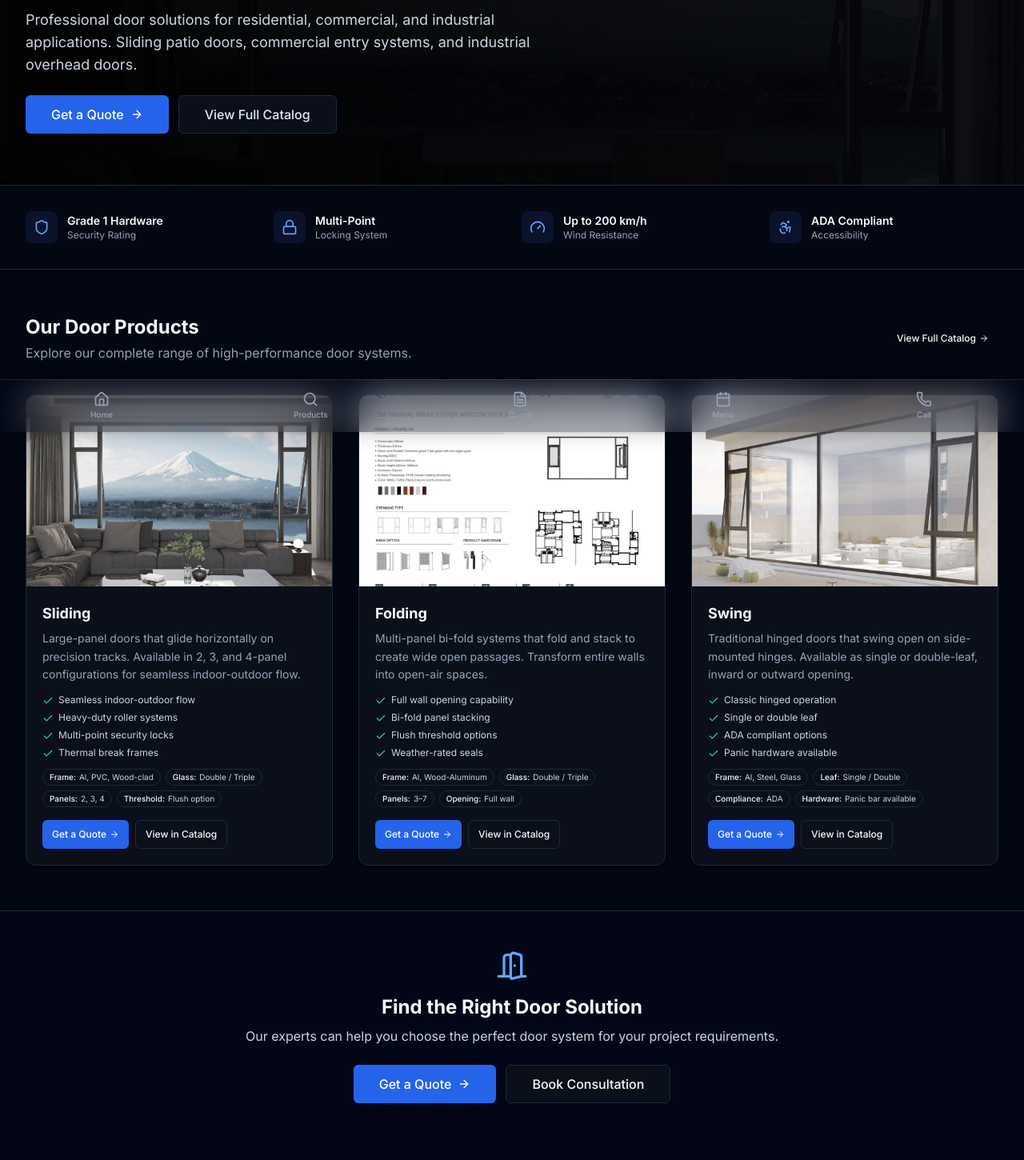
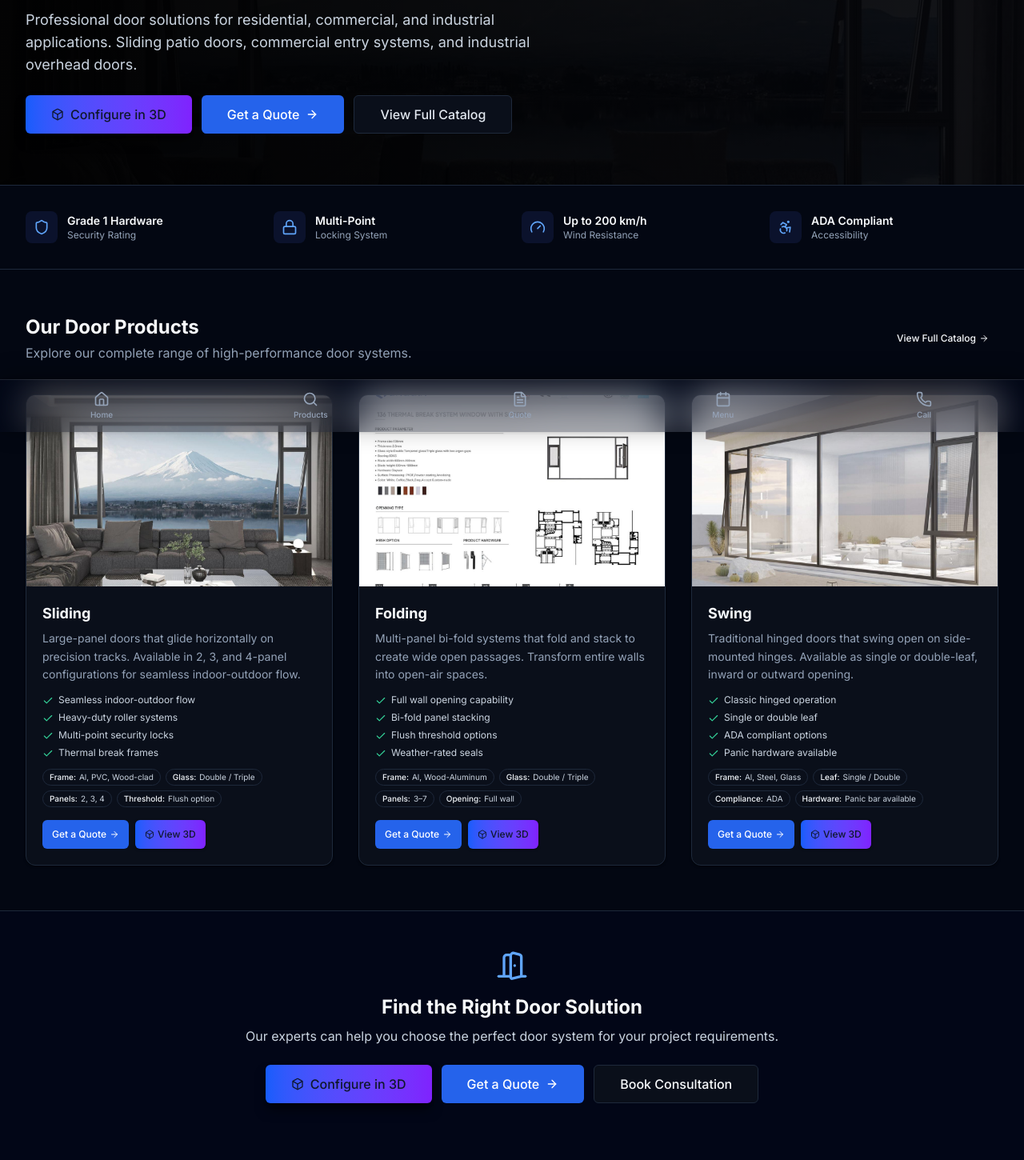
Before and after one commit to OL-Projects/verrex-website, a Next.js app: page /en/products/doors in a window 1280 px wide. Shown: the part 260-1710 px from the top of the page at 80% size. Built offline with nearby package versions, Linux system fonts and the light colour scheme.

Commit message:
feat: add 3D configurator buttons to doors page + upgrade all 3D buttons to eye-catching gradient style + catalog promo card

```diff
--- a/messages/en.json
+++ b/messages/en.json
@@ -567,6 +567,8 @@
     "typeSwingF2": "Single or double leaf",
     "typeSwingF3": "ADA compliant options",
     "typeSwingF4": "Panic hardware available",
+    "configure3d": "Configure in 3D",
+    "view3d": "View 3D",
     "ctaTitle": "Find the Right Door Solution",
     "ctaDesc": "Our experts can help you choose the perfect door system for your project requirements.",
     "bookConsultation": "Book Consultation"
--- a/messages/fr.json
+++ b/messages/fr.json
@@ -567,6 +567,8 @@
     "typeSwingF2": "Simple ou double vantail",
     "typeSwingF3": "Options conformes ADA",
     "typeSwingF4": "Quincaillerie antipanique disponible",
+    "configure3d": "Configurer en 3D",
+    "view3d": "Voir 3D",
     "ctaTitle": "Trouvez la bonne solution de portes",
     "ctaDesc": "Nos experts peuvent vous aider à choisir le système de portes parfait pour les exigences de votre projet.",
     "bookConsultation": "Réserver une consultation"
--- a/src/app/[locale]/catalog/page.tsx
+++ b/src/app/[locale]/catalog/page.tsx
@@ -165,9 +165,19 @@ export default function CatalogPage() {
                   <ul className="space-y-1.5">
                     <li><IntlLink href="/products/windows" className="flex items-center gap-2 text-sm text-slate-600 dark:text-slate-400 hover:text-blue-600 dark:hover:text-blue-400 transition-colors"><ChevronRight className="h-3.5 w-3.5" />{t('windowsSection')}</IntlLink></li>
                     <li><IntlLink href="/products/doors" className="flex items-center gap-2 text-sm text-slate-600 dark:text-slate-400 hover:text-blue-600 dark:hover:text-blue-400 transition-colors"><ChevronRight className="h-3.5 w-3.5" />{t('doorsSection')}</IntlLink></li>
-                    <li><IntlLink href="/products/window-types" className="flex items-center gap-2 text-sm text-slate-600 dark:text-slate-400 hover:text-blue-600 dark:hover:text-blue-400 transition-colors"><Box className="h-3.5 w-3.5" />{t('configurator3d')}</IntlLink></li>
+                    <li><IntlLink href="/products/window-types" className="flex items-center gap-2 text-sm font-semibold transition-colors text-violet-600 dark:text-violet-400 hover:text-blue-600 dark:hover:text-blue-400"><Box className="h-3.5 w-3.5" />✦ {t('configurator3d')}</IntlLink></li>
                   </ul>
                 </div>
+
+                {/* 3D Configurator Promo Card */}
+                <IntlLink href="/products/window-types">
+                  <div className="rounded-xl bg-gradient-to-br from-blue-600 to-violet-600 p-4 text-white shadow-lg shadow-violet-500/20 hover:shadow-xl hover:shadow-violet-500/30 hover:scale-[1.02] transition-all duration-300 cursor-pointer">
+                    <Box className="h-6 w-6 mb-2 opacity-90" />
+                    <p className="text-sm font-bold">3D Configurator</p>
+                    <p className="text-[11px] text-white/75 mt-0.5">Visualize windows & doors interactively</p>
+                    <div className="mt-3 flex items-center gap-1 text-xs font-medium text-white/90">Try it now <ArrowRight className="h-3 w-3" /></div>
+                  </div>
+                </IntlLink>
               </div>
             </aside>
 
--- a/src/app/[locale]/products/doors/page.tsx
+++ b/src/app/[locale]/products/doors/page.tsx
@@ -7,7 +7,7 @@ import { Button } from "@/components/ui/button"
 import { Card, CardContent } from "@/components/ui/card"
 import { Badge } from "@/components/ui/badge"
 import {
-  ArrowRight, Check, DoorOpen, Shield, Lock, Gauge, Accessibility,
+  ArrowRight, Check, DoorOpen, Shield, Lock, Gauge, Accessibility, Box,
 } from "lucide-react"
 
 export default function DoorsPage() {
@@ -51,6 +51,7 @@ export default function DoorsPage() {
           <h1 className="text-3xl md:text-5xl font-bold text-slate-900 dark:text-white">{t('title')}</h1>
           <p className="mt-4 text-lg text-slate-600 dark:text-slate-300 max-w-2xl">{t('description')}</p>
           <div className="mt-6 flex gap-3 flex-wrap">
+            <IntlLink href="/products/window-types"><Button size="lg" className="gap-2 bg-gradient-to-r from-blue-600 to-violet-600 text-white shadow-lg shadow-violet-500/25 hover:shadow-xl hover:shadow-violet-500/40 hover:scale-[1.03] transition-all duration-300 border-0"><Box className="h-4 w-4" /> {t('configure3d')}</Button></IntlLink>
             <IntlLink href="/quote"><Button variant="primary" size="lg" className="gap-2">{t('getQuote')} <ArrowRight className="h-4 w-4" /></Button></IntlLink>
             <IntlLink href="/catalog"><Button variant="outline" size="lg" className="text-slate-700 border-slate-300 hover:bg-slate-100 dark:text-white dark:border-white/30 dark:hover:bg-white/10">{t('viewFullCatalog')}</Button></IntlLink>
           </div>
@@ -126,7 +127,7 @@ export default function DoorsPage() {
                   {/* Actions */}
                   <div className="mt-4 flex gap-2">
                     <IntlLink href="/quote"><Button variant="primary" size="sm" className="gap-1 text-xs">{t('getQuote')} <ArrowRight className="h-3 w-3" /></Button></IntlLink>
-                    <IntlLink href="/catalog"><Button variant="outline" size="sm" className="text-xs">{t('viewInCatalog')}</Button></IntlLink>
+                    <IntlLink href="/products/window-types"><Button size="sm" className="text-xs gap-1 bg-gradient-to-r from-blue-600 to-violet-600 text-white border-0 shadow-sm shadow-violet-500/20 hover:shadow-violet-500/40 hover:scale-[1.03] transition-all"><Box className="h-3 w-3" /> {t('view3d')}</Button></IntlLink>
                   </div>
                 </CardContent>
               </Card>
@@ -142,6 +143,7 @@ export default function DoorsPage() {
           <h2 className="text-2xl font-bold text-slate-900 dark:text-white">{t('ctaTitle')}</h2>
           <p className="mt-2 text-slate-600 dark:text-slate-400">{t('ctaDesc')}</p>
           <div className="mt-6 flex gap-3 justify-center flex-wrap">
+            <IntlLink href="/products/window-types"><Button size="lg" className="gap-2 bg-gradient-to-r from-blue-600 to-violet-600 text-white shadow-lg shadow-violet-500/25 hover:shadow-xl hover:shadow-violet-500/40 hover:scale-[1.03] transition-all duration-300 border-0"><Box className="h-4 w-4" /> {t('configure3d')}</Button></IntlLink>
             <IntlLink href="/quote"><Button variant="primary" size="lg" className="gap-2">{t('getQuote')} <ArrowRight className="h-4 w-4" /></Button></IntlLink>
             <IntlLink href="/appointments"><Button variant="outline" size="lg">{t('bookConsultation')}</Button></IntlLink>
           </div>
--- a/src/app/[locale]/products/windows/page.tsx
+++ b/src/app/[locale]/products/windows/page.tsx
@@ -67,7 +67,7 @@ export default function WindowsPage() {
           <h1 className="text-3xl md:text-5xl font-bold text-slate-900 dark:text-white">{t('title')}</h1>
           <p className="mt-4 text-lg text-slate-600 dark:text-slate-300 max-w-2xl">{t('description')}</p>
           <div className="mt-6 flex gap-3 flex-wrap">
-            <IntlLink href="/products/window-types"><Button variant="primary" size="lg" className="gap-2"><Box className="h-4 w-4" /> {t('configure3d')}</Button></IntlLink>
+            <IntlLink href="/products/window-types"><Button size="lg" className="gap-2 bg-gradient-to-r from-blue-600 to-violet-600 text-white shadow-lg shadow-violet-500/25 hover:shadow-xl hover:shadow-violet-500/40 hover:scale-[1.03] transition-all duration-300 border-0"><Box className="h-4 w-4" /> {t('configure3d')}</Button></IntlLink>
             <IntlLink href="/quote"><Button variant="outline" size="lg" className="text-slate-700 border-slate-300 hover:bg-slate-100 dark:text-white dark:border-white/30 dark:hover:bg-white/10">{t('getQuote')}</Button></IntlLink>
           </div>
         </div>
@@ -145,7 +145,7 @@ export default function WindowsPage() {
                   {/* Actions */}
                   <div className="mt-4 flex gap-2">
                     <IntlLink href="/quote"><Button variant="primary" size="sm" className="gap-1 text-xs">{t('getQuote')} <ArrowRight className="h-3 w-3" /></Button></IntlLink>
-                    <IntlLink href="/products/window-types"><Button variant="outline" size="sm" className="text-xs gap-1"><Box className="h-3 w-3" /> {t('view3d')}</Button></IntlLink>
+                    <IntlLink href="/products/window-types"><Button size="sm" className="text-xs gap-1 bg-gradient-to-r from-blue-600 to-violet-600 text-white border-0 shadow-sm shadow-violet-500/20 hover:shadow-violet-500/40 hover:scale-[1.03] transition-all"><Box className="h-3 w-3" /> {t('view3d')}</Button></IntlLink>
                   </div>
                 </CardContent>
               </Card>
@@ -161,7 +161,7 @@ export default function WindowsPage() {
           <h2 className="text-2xl font-bold text-slate-900 dark:text-white">{t('ctaTitle')}</h2>
           <p className="mt-2 text-slate-600 dark:text-slate-400">{t('ctaDesc')}</p>
           <div className="mt-6 flex gap-3 justify-center flex-wrap">
-            <IntlLink href="/products/window-types"><Button variant="primary" size="lg" className="gap-2"><Box className="h-4 w-4" /> {t('configure3d')}</Button></IntlLink>
+            <IntlLink href="/products/window-types"><Button size="lg" className="gap-2 bg-gradient-to-r from-blue-600 to-violet-600 text-white shadow-lg shadow-violet-500/25 hover:shadow-xl hover:shadow-violet-500/40 hover:scale-[1.03] transition-all duration-300 border-0"><Box className="h-4 w-4" /> {t('configure3d')}</Button></IntlLink>
             <IntlLink href="/catalog"><Button variant="outline" size="lg">{t('viewFullCatalog')}</Button></IntlLink>
           </div>
         </div>
```
